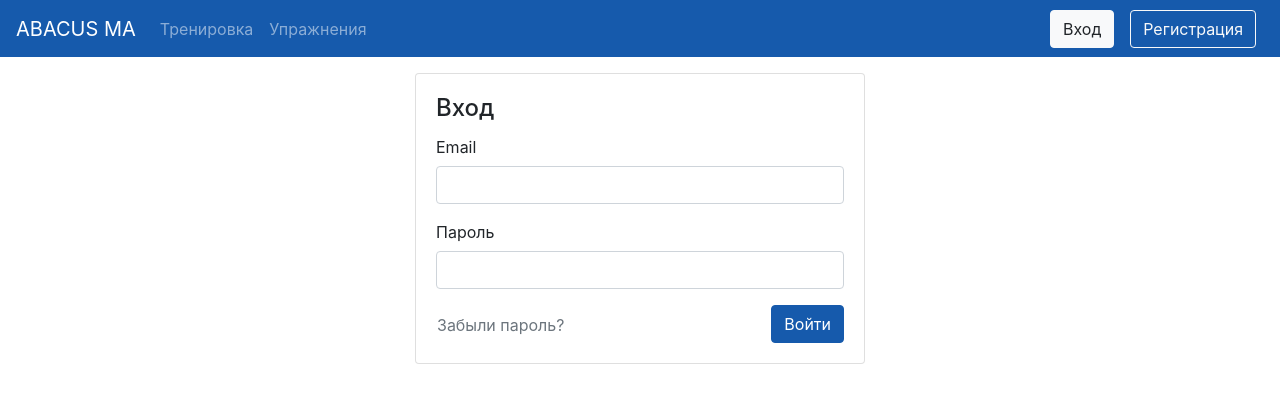
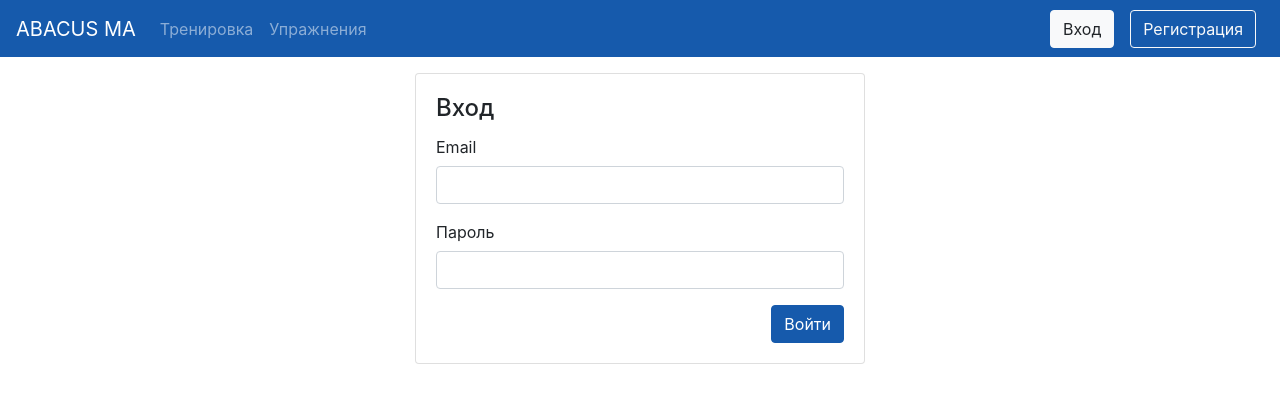
Before and after one commit to Gudleiv/vue-app-mental-arithmetic, a Vue app: page /auth/signin in a window 1280 px wide. Shown: the top 400 px of the page. Built offline with nearby package versions, Linux system fonts and the light colour scheme; no server answers; a web font is replaced by a local one.

Commit message:
del bad link

```diff
--- a/src/components/Auth/SignInLoginForm.vue
+++ b/src/components/Auth/SignInLoginForm.vue
@@ -24,9 +24,9 @@
       </b-form-group>
 
       <div class="row justify-content-end">
-        <div class="col mt-2 pl-3">
+<!--        <div class="col mt-2 pl-3">
           <a class="text-secondary" href="#">Забыли пароль?</a>
-        </div>
+        </div>-->
         <div class="col-auto">
           <b-overlay
             :show="loading"
```
